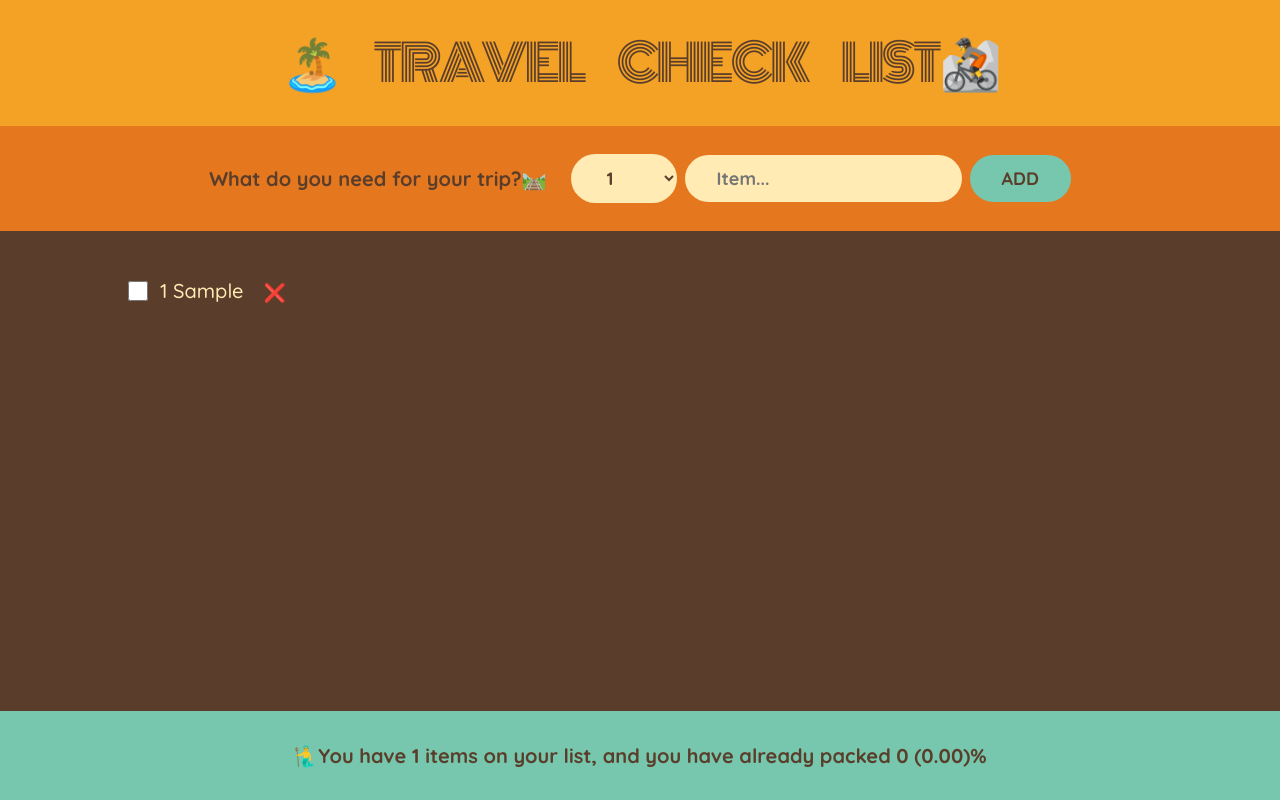
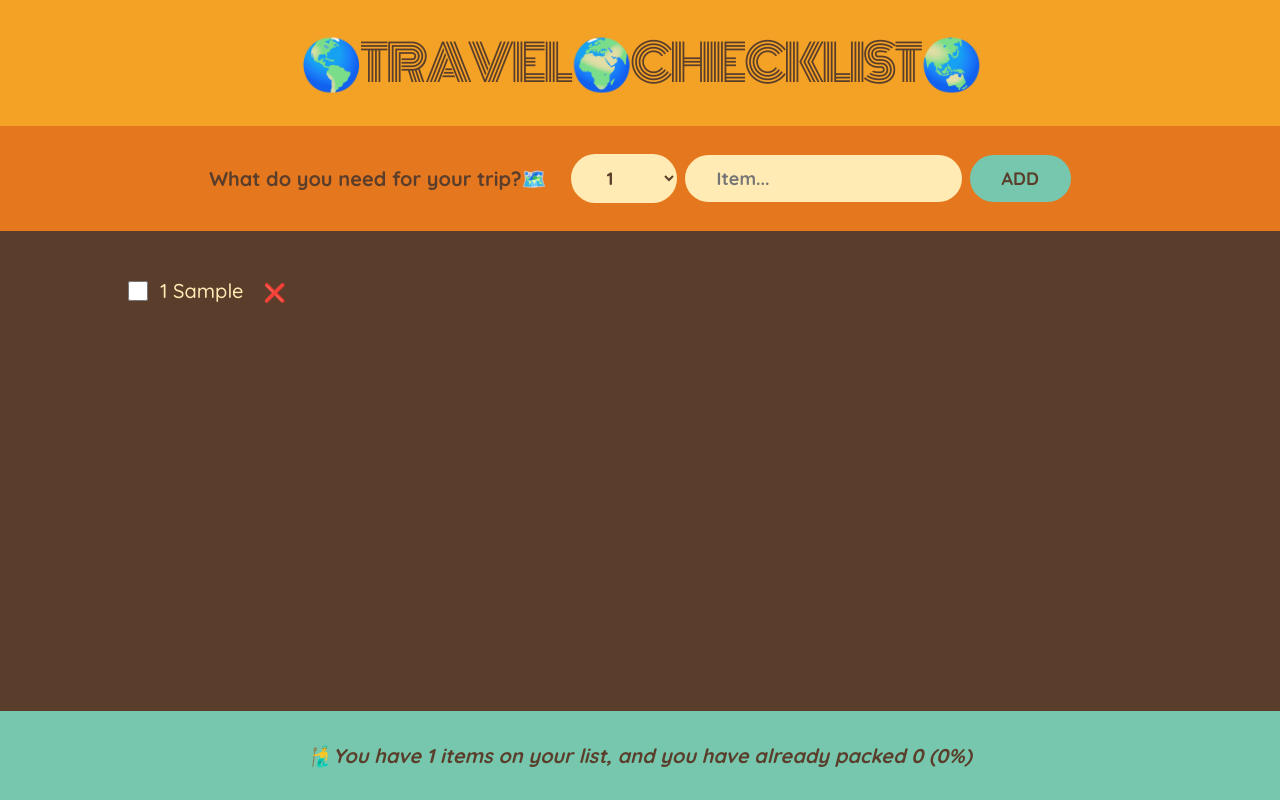
Before and after one commit to Shahbaaz92/High-Flyer-Travel-List, a React (Vite) app: page / in a window 1280 px wide. Both pictures are taken after typing "Sample" into the empty fields and a click on the button "ADD". Built offline with nearby package versions, Linux system fonts and the light colour scheme.

Commit message:
Update app

```diff
--- a/src/components/Form.jsx
+++ b/src/components/Form.jsx
@@ -16,7 +16,7 @@ function Form({ onAddItems }) {
   }
   return (
     <form className="add-form" onSubmit={handleSubmit}>
-      <h3>What do you need for your trip?🛤️</h3>
+      <h3>What do you need for your trip?🗺️</h3>
       <select
         value={quantity}
         onChange={(e) => setQuantity(Number(e.target.value))}
--- a/src/components/Logo.jsx
+++ b/src/components/Logo.jsx
@@ -1,7 +1,7 @@
 function Logo() {
   return (
     <div>
-      <h1>🏝️ Travel Check List🚵</h1>
+      <h1>🌎Travel🌍CheckList🌏</h1>
     </div>
   );
 }
--- a/src/components/Stats.jsx
+++ b/src/components/Stats.jsx
@@ -1,10 +1,23 @@
 function Stats({ items }) {
+  if (!items.length)
+    return (
+      <footer className="stats">
+        🏝️ <em>Start adding items to your packing list.</em>🙄
+      </footer>
+    );
+
   const numItems = items.length;
   const numPacked = items.filter((item) => item.packed).length;
+
+  const percentage = Math.round((numPacked / numItems) * 100);
   return (
     <footer className="stats">
-      🧜‍♂️You have {numItems} items on your list, and you have already packed{" "}
-      {numPacked} ({((numPacked / numItems) * 100).toFixed(2)})%
+      <em>
+        {percentage !== 100
+          ? ` 🧜‍♂️You have ${numItems} items on your list, and you have already packed
+      ${numPacked} (${percentage}%)`
+          : `🧜‍♀️You have packed everything! Ready to go!✈️`}
+      </em>
     </footer>
   );
 }
```
